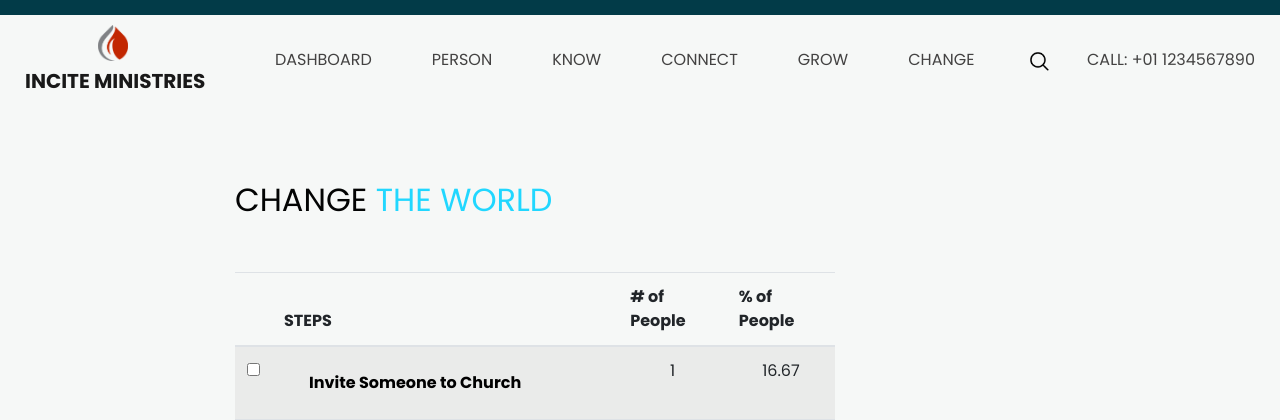
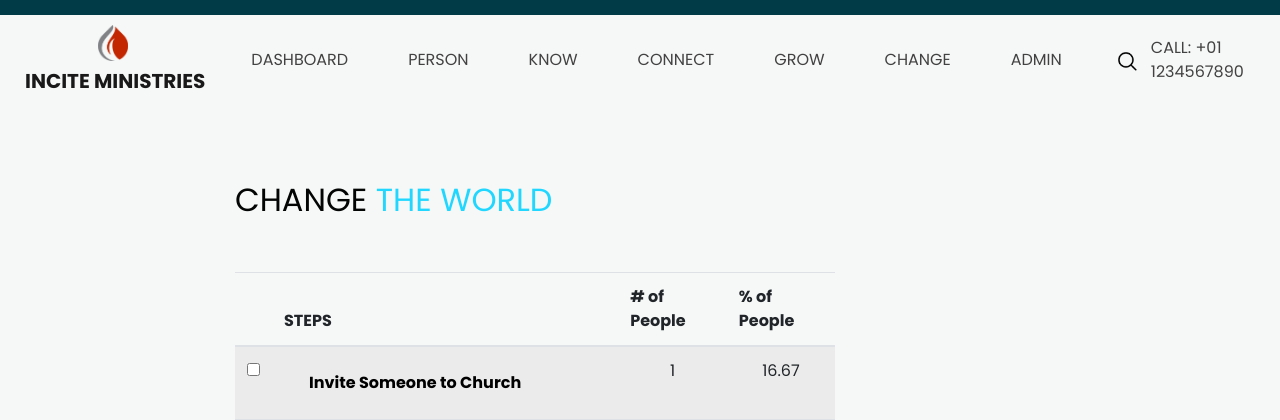
Before and after one commit to markcgainey/nextsteps, a Django app: page /change/ in a window 1280 px wide. Shown: the top 420 px of the page. Run offline with Django 4.2, Linux system fonts and the light colour scheme; data comes from the database, SQL or seed files in the repository; both versions use the stored data as it was after the commit; some libraries are stand-ins or nearby versions.

Commit message:
fix admin issues

```diff
--- a/church/settings.py
+++ b/church/settings.py
@@ -130,3 +130,5 @@ STATIC_ROOT = BASE_DIR / "staticfiles"
 # https://docs.djangoproject.com/en/4.0/ref/settings/#default-auto-field
 
 DEFAULT_AUTO_FIELD = 'django.db.models.BigAutoField'
+
+CSFF_TRUSTED_ORIGINS = ['https://next-steps.azurewebsites.net']
--- a/steps/templates/base.html
+++ b/steps/templates/base.html
@@ -70,6 +70,9 @@
                 <li class="nav-item">
                   <a class="nav-link" href="{% url 'change' %}">Change</a>
                 </li>
+                <li class="nav-item">
+                  <a class="nav-link" href="https://next-steps.azurewebsites.net/admin">Admin</a>
+                </li>
               </ul>
               <form class="form-inline my-2 my-lg-0 ml-0 ml-lg-4 mb-3 mb-lg-0">
                 <button class="btn  my-2 my-sm-0 nav_search-btn" type="submit"></button>
```
Also changed, not shown: db.sqlite3.
